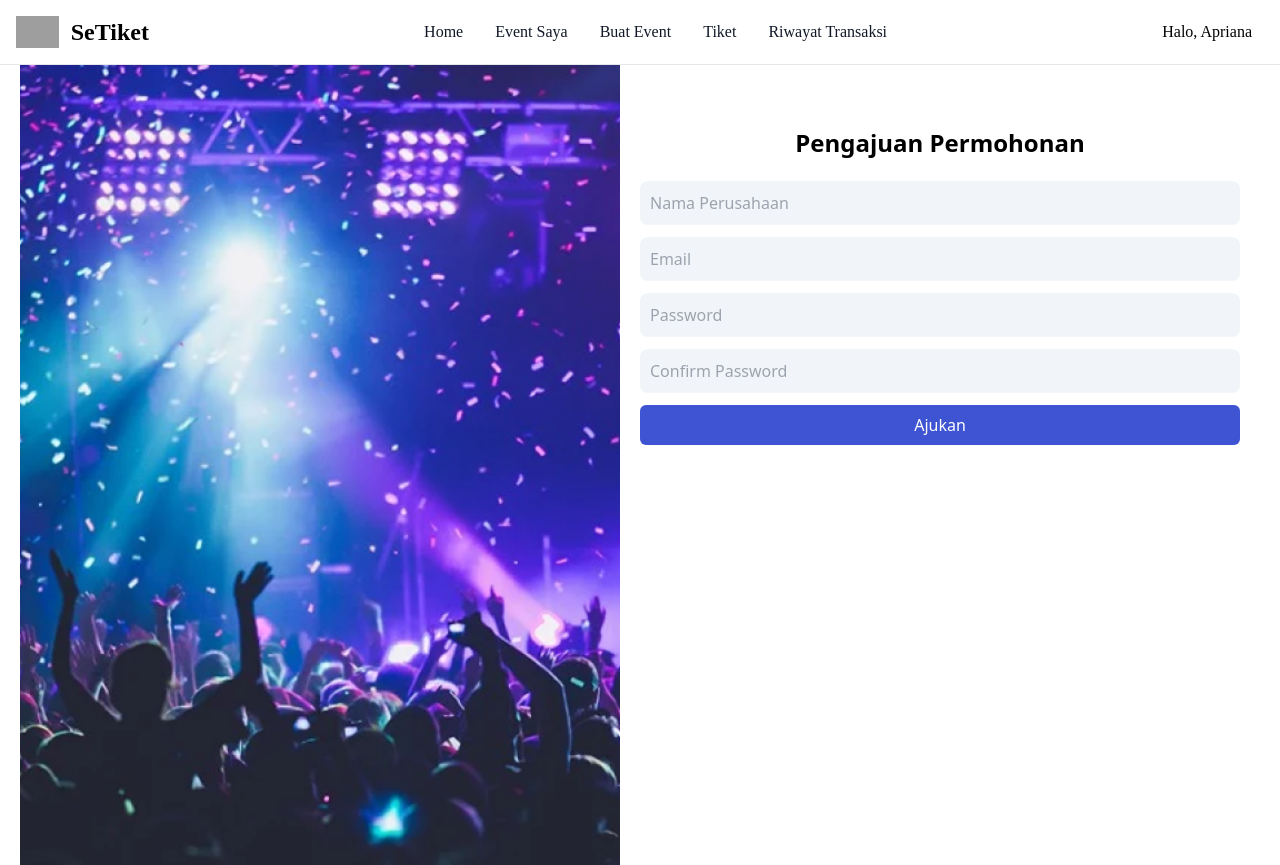
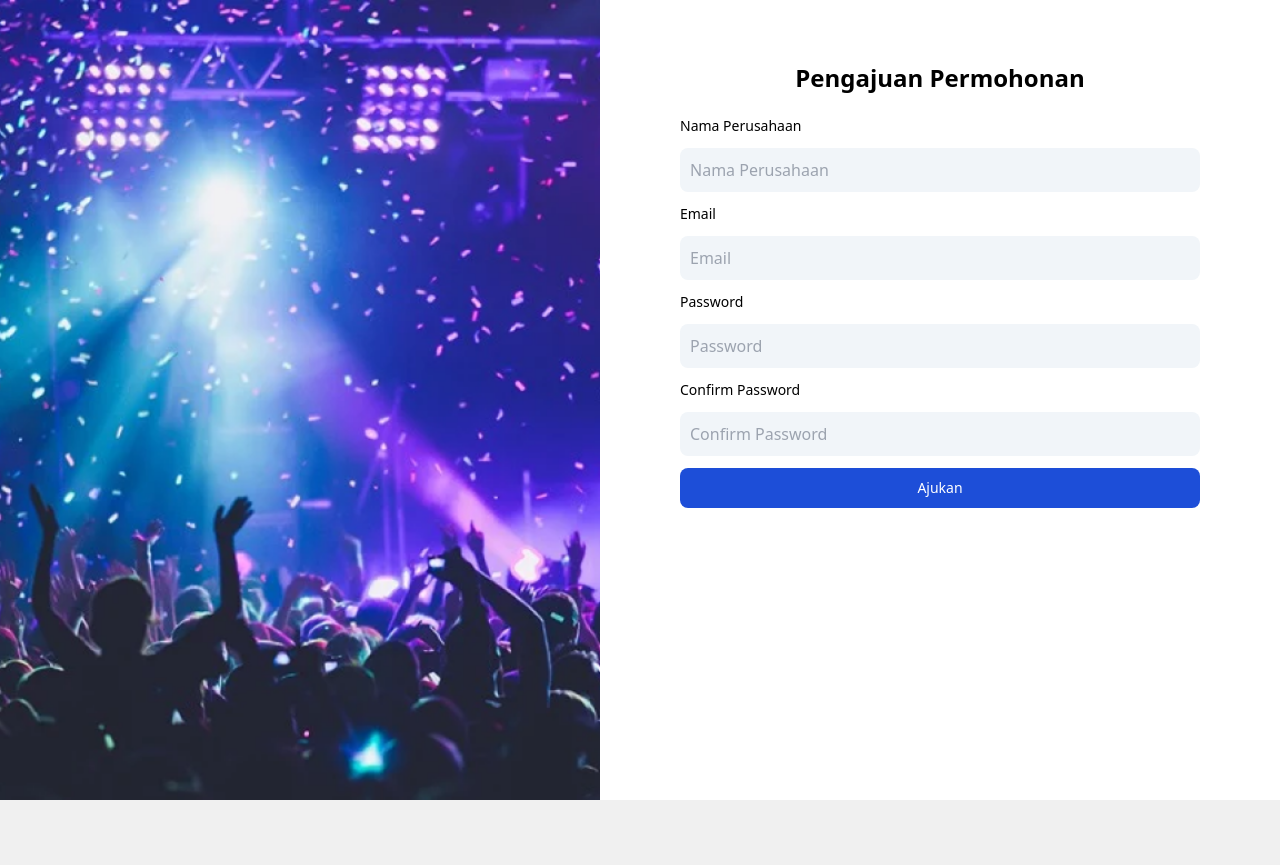
Before and after one commit to cf15-t5/webclient, a React (Create React App) app: page /eo-register in a window 1280 px wide. After the commit the page ends 800 px from the top, so only its background shows below. Built offline with nearby package versions, Linux system fonts and the light colour scheme; grey boxes are pictures that could not be loaded.

Commit message:
add label in register,login

```diff
--- a/src/App.js
+++ b/src/App.js
@@ -16,21 +16,23 @@ function App() {
   return (
     <Router>
       <div className="App">
-        <nav className="relative">
-          <Navbar />
-        </nav>
         <Routes>
-          <Route path="/" element={<Homepage />} />
-          <Route path="/eventDetail" element={<EventDetail />} />
-          <Route path="/historyTransaction" element={<HistoryTransaction />} />
-          <Route path="/ticket" element={<TiketPage />} />
-          <Route path="/profile" element={<Profile />} />
+          <Route path="/" element={<Navbar/>}>
+            <Route index element={<Homepage />} />
+            <Route path="/eventDetail" element={<EventDetail />} />
+            <Route path="/historyTransaction" element={<HistoryTransaction />} />
+            <Route path="/ticket" element={<TiketPage />} />
+            <Route path="/profile" element={<Profile />} />
+
+            <Route path="/data" element={<Data />} />
+            <Route path="/request" element={<Request />} />
+          </Route>
+
           <Route path="/register" element={<Register />} />
           <Route path="/login" element={<Login />} />
           <Route path="/eo-register" element={<EORegister />} />
 
-          <Route path="/data" element={<Data />} />
-          <Route path="/request" element={<Request />} />
+
         </Routes>
       </div>
     </Router>
--- a/src/components/Navbar.jsx
+++ b/src/components/Navbar.jsx
@@ -1,5 +1,5 @@
 import React from "react";
-import { NavLink } from "react-router-dom";
+import { NavLink, Outlet } from "react-router-dom";
 
 function NavigationBar() {
   const [open, setOpen] = React.useState(false);
@@ -9,9 +9,10 @@ function NavigationBar() {
     Admin: "Admin",
   };
 
-  const userLogin = "Apriana";
+  const userLogin = null;
   const getRole = userRole.EO;
   return (
+    <>
       <nav className="bg-white relative w-full z-20 top-0 left-0 border-b border-gray-200 ">
         <div className="max-w-screen-xl flex flex-wrap items-center justify-between mx-auto p-4">
           <div className="flex items-center">
@@ -27,12 +28,17 @@ function NavigationBar() {
           <div className="flex md:order-2 bg-pri">
             {!userLogin?
             <div className="flex">
+              <NavLink to={'/login'}>
                 <button className="hidden sm:block text-black hover:bg-gray-100 focus:ring-4 focus:outline-none focus:ring-blue-300 font-medium rounded-lg text-sm px-4 py-2 text-center mr-3">
                   Masuk
                 </button>
+              </NavLink>
+              <NavLink to={'/register'}>
                 <button className="text-white bg-blue-700 hover:bg-blue-800 focus:ring-4 focus:outline-none focus:ring-blue-300 font-medium rounded-lg text-sm px-4 py-2 text-center mr-3 md:mr-0 ">
                   Daftar
                 </button>
+              </NavLink>
+
             </div> : <NavLink to={'/profile'} className='self-center mr-3'><p>Halo, {userLogin}</p></NavLink>}
 
             <button
@@ -121,6 +127,8 @@ function NavigationBar() {
           </div>
         </div>
       </nav>
+      <Outlet/>
+    </>
   );
 }
 
--- a/src/index.css
+++ b/src/index.css
@@ -20,3 +20,9 @@ html {
 @tailwind base;
 @tailwind components;
 @tailwind utilities;
+
+@layer components{
+  .btn-primary{
+    @apply text-white bg-blue-700 hover:bg-blue-800 focus:ring-4 focus:ring-blue-300 font-medium rounded-lg text-sm px-5 py-2.5 mr-2 mb-2 ;
+  }
+}
--- a/src/pages/EORegister.jsx
+++ b/src/pages/EORegister.jsx
@@ -12,17 +12,26 @@ const EORegister = () => {
 
   const [isRequestSent, setIsRequestSent] = useState(false);
 
+  const passwordIsSame = (password,confPassword) => {
+    if(password==confPassword) return true
+    return false
+  }
+
   const submitRegister = async (e) => {
     e.preventDefault();
-    setIsRequestSent(true);
-    console.log(data);
+    if (passwordIsSame(data.password,data.confirmPassword)){
+      setIsRequestSent(true);
+      console.log(data);
+    }else{
+      console.log("failed")
+    }
   };
   return (
     <div className="flex flex-col sm:flex-row justify-center items-start w-full min-h-screen bg-white font-sans">
       <div className="hidden sm:block w-[50%] max-w-[600px] h-screen">
         <img src={RegisterImage} className="h-full object-cover" />
       </div>
-      <div className="flex flex-col items-center justify-center w-full sm:w-[50%] p-5 mt-10">
+      <div className="flex flex-col flex-grow items-center justify-center w-full sm:w-[50%] p-5 px-20 mt-10">
         <p className="font-bold text-[24px] mb-5">Pengajuan Permohonan</p>
         {isRequestSent ? (
           <div>
@@ -38,9 +47,15 @@ const EORegister = () => {
             </button>
           </div>
         ) : (
-          <form onSubmit={submitRegister} className="w-full">
+          <form onSubmit={submitRegister} className="w-full ">
             <div className="space-y-3">
+              <label
+                for="companyName"
+                class="block text-sm font-medium">
+                  Nama Perusahaan
+              </label>
               <input
+                id="companyName"
                 type="text"
                 placeholder="Nama Perusahaan"
                 className="w-full p-2.5 rounded-lg bg-slate-100"
@@ -49,7 +64,13 @@ const EORegister = () => {
                   setData({ ...data, namaPerusahaan: e.target.value });
                 }}
               />
+              <label
+                for="email"
+                class="block text-sm font-medium">
+                  Email
+              </label>
               <input
+                id="email"
                 type="email"
                 placeholder="Email"
                 className="w-full p-2.5 rounded-lg bg-slate-100"
@@ -58,7 +79,13 @@ const EORegister = () => {
                   setData({ ...data, email: e.target.value });
                 }}
               />
+              <label
+                for="password"
+                class="block text-sm font-medium">
+                  Password
+              </label>
               <input
+                id="password"
                 type="password"
                 placeholder="Password"
                 className="w-full p-2.5 rounded-lg bg-slate-100"
@@ -67,7 +94,13 @@ const EORegister = () => {
                   setData({ ...data, password: e.target.value });
                 }}
               />
+              <label
+                for="confPassword"
+                class="block text-sm font-medium">
+                  Confirm Password
+              </label>
               <input
+                id="confPassword"
                 type="password"
                 placeholder="Confirm Password"
                 className="w-full p-2.5 rounded-lg bg-slate-100"
@@ -78,7 +111,7 @@ const EORegister = () => {
               />
               <button
                 type="submit"
-                className="w-full text-center bg-primary-500 rounded-md text-white py-2 px-6"
+                className="w-full btn-primary "
               >
                 Ajukan
               </button>
--- a/src/pages/Login.jsx
+++ b/src/pages/Login.jsx
@@ -1,6 +1,7 @@
 import React, { useState } from "react";
 import LoginImage from "../assets/imgHomepage.png";
 import EOLogoRegister from "../assets/eoRegister.png";
+import { NavLink } from "react-router-dom";
 
 const Login = () => {
   const [data, setData] = useState({
@@ -15,22 +16,35 @@ const Login = () => {
   return (
     <div className="flex flex-col sm:flex-row justify-center items-start w-full min-h-screen bg-white font-sans">
       <div className="hidden sm:block w-[50%] max-w-[600px] h-screen">
-        <img src={LoginImage} className="h-full object-cover" />
+        <img src={LoginImage} className="h-full object-cover" alt="loginImage"/>
       </div>
-      <div className="flex flex-col items-center justify-center w-full sm:w-[50%] p-5">
+      <div className="flex flex-col flex-grow items-center justify-center w-full sm:w-[50%] p-5 px-20">
         <form onSubmit={submitLogin} className="w-full">
           <p className="font-bold text-[24px] mb-5">Masuk</p>
           <div className="space-y-3">
+            <label
+              for="email"
+              class="block text-sm font-medium">
+                Email
+            </label>
             <input
+              id="email"
               type="email"
               placeholder="Email"
-              className="w-full p-2.5 rounded-lg bg-slate-100"
+              className="w-full p-2.5 rounded-lg bg-slate-100 focus:border-blue-300"
               value={data.email}
               onChange={(e) => {
                 setData({ ...data, email: e.target.value });
               }}
+              required
             />
+            <label
+              for="password"
+              class="block text-sm font-medium">
+                Password
+            </label>
             <input
+              id="password"
               type="password"
               placeholder="Password"
               className="w-full p-2.5 rounded-lg bg-slate-100"
@@ -38,24 +52,27 @@ const Login = () => {
               onChange={(e) => {
                 setData({ ...data, password: e.target.value });
               }}
+              required
             />
             <button
               type="submit"
-              className="w-full text-center bg-primary-500 rounded-md text-white py-2 px-6"
+              class="w-full btn-primary"
             >
               Masuk
             </button>
             <p>
               Belum punya akun?{" "}
-              <a className="text-primary-500" href="/register">
+              <NavLink to="/register" className="text-primary-500 font-semibold" >
                 Daftar
-              </a>
+              </NavLink>
             </p>
           </div>
-          <button className="text-[14px] w-full flex flex-row justify-center items-center gap-2 p-2 bg-primary-100 rounded-md text-primary-500 mt-20">
-            <img src={EOLogoRegister} className="w-[28px] h-auto" />
-            Klik untuk Pendaftaran sebagai Event Organizer
-          </button>
+          <NavLink
+            to={'/eo-register'}
+            className="text-[14px] w-full flex flex-row justify-center items-center gap-2 p-2 bg-primary-100 rounded-md text-primary-500 mt-20 hover:bg-slate-100">
+              <img src={EOLogoRegister} className="w-[28px] h-auto" alt="iconEORegister"/>
+              Klik untuk Pendaftaran sebagai Event Organizer
+          </NavLink>
         </form>
       </div>
     </div>
--- a/src/pages/Register.jsx
+++ b/src/pages/Register.jsx
@@ -1,6 +1,7 @@
 import React, { useState } from "react";
 import RegisterImage from "../assets/imgHomepage.png";
 import EOLogoRegister from "../assets/eoRegister.png";
+import { NavLink } from "react-router-dom";
 
 const Register = () => {
   const [data, setData] = useState({
@@ -10,20 +11,35 @@ const Register = () => {
     confirmPassword: "",
   });
 
+  const passwordIsSame = (password,confPassword) => {
+    if(password==confPassword) return true
+    return false
+  }
+
   const submitRegister = async (e) => {
     e.preventDefault();
-    console.log(data);
+    if(passwordIsSame(data.password,data.confirmPassword)){
+      console.log(data);
+    }else{
+      console.log("failed")
+    }
   };
   return (
     <div className="flex flex-col sm:flex-row justify-center items-start w-full min-h-screen bg-white font-sans">
-      <div className="hidden sm:block w-[50%] max-w-[600px] h-screen">
-        <img src={RegisterImage} className="h-full object-cover" />
+      <div className="hidden sm:block w-[50%] max-w-[600px] bg-black h-screen">
+        <img src={RegisterImage} className="h-full object-cover" alt="registerImage"/>
       </div>
-      <div className="flex flex-col items-center justify-center w-full sm:w-[50%] p-5">
+      <div className="flex flex-col flex-grow items-center justify-center w-full sm:w-[50%] p-5 px-20 ">
         <form onSubmit={submitRegister} className="w-full">
           <p className="font-bold text-[24px] pb-5">Daftar</p>
           <div className="space-y-3">
+            <label
+              for="fullName"
+              class="block text-sm font-medium">
+                Nama Lenggkap
+            </label>
             <input
+              id="fullName"
               type="text"
               placeholder="Nama Lengkap"
               className="w-full p-2.5 rounded-lg bg-slate-100"
@@ -31,7 +47,13 @@ const Register = () => {
               onChange={(e) => {
                 setData({ ...data, namaLengkap: e.target.value });
               }}
+              required
             />
+            <label
+              for="email"
+              class="block text-sm font-medium">
+                Email
+            </label>
             <input
               type="email"
               placeholder="Email"
@@ -40,7 +62,13 @@ const Register = () => {
               onChange={(e) => {
                 setData({ ...data, email: e.target.value });
               }}
+              required
             />
+            <label
+              for="password"
+              class="block text-sm font-medium">
+                Password
+            </label>
             <input
               type="password"
               placeholder="Password"
@@ -50,6 +78,11 @@ const Register = () => {
                 setData({ ...data, password: e.target.value });
               }}
             />
+            <label
+              for="password"
+              class="block text-sm font-medium">
+                Confirm Password
+            </label>
             <input
               type="password"
               placeholder="Confirm Password"
@@ -61,21 +94,21 @@ const Register = () => {
             />
             <button
               type="submit"
-              className="w-full text-center bg-primary-500 rounded-md text-white py-2 px-6"
+              className="w-full btn-primary"
             >
               Daftar
             </button>
             <p>
               Sudah punya akun?{" "}
-              <a className="text-primary-500" href="/register">
+              <NavLink className="text-primary-500 font-semibold" to="/login">
                 Masuk
-              </a>
+              </NavLink>
             </p>
           </div>
-          <button className="text-[14px] w-full flex flex-row justify-center items-center gap-2 p-2 bg-primary-100 rounded-md text-primary-500 mt-20">
+          <NavLink to={'/eo-register'} className="text-[14px] w-full flex flex-row justify-center items-center gap-2 p-2 bg-primary-100 rounded-md text-primary-500 mt-5 hover:bg-slate-100">
             <img src={EOLogoRegister} className="w-[28px] h-auto" />
             Klik untuk Pendaftaran sebagai Event Organizer
-          </button>
+          </NavLink>
         </form>
       </div>
     </div>
```
Lines whose indentation alone changed are shown as unchanged.
